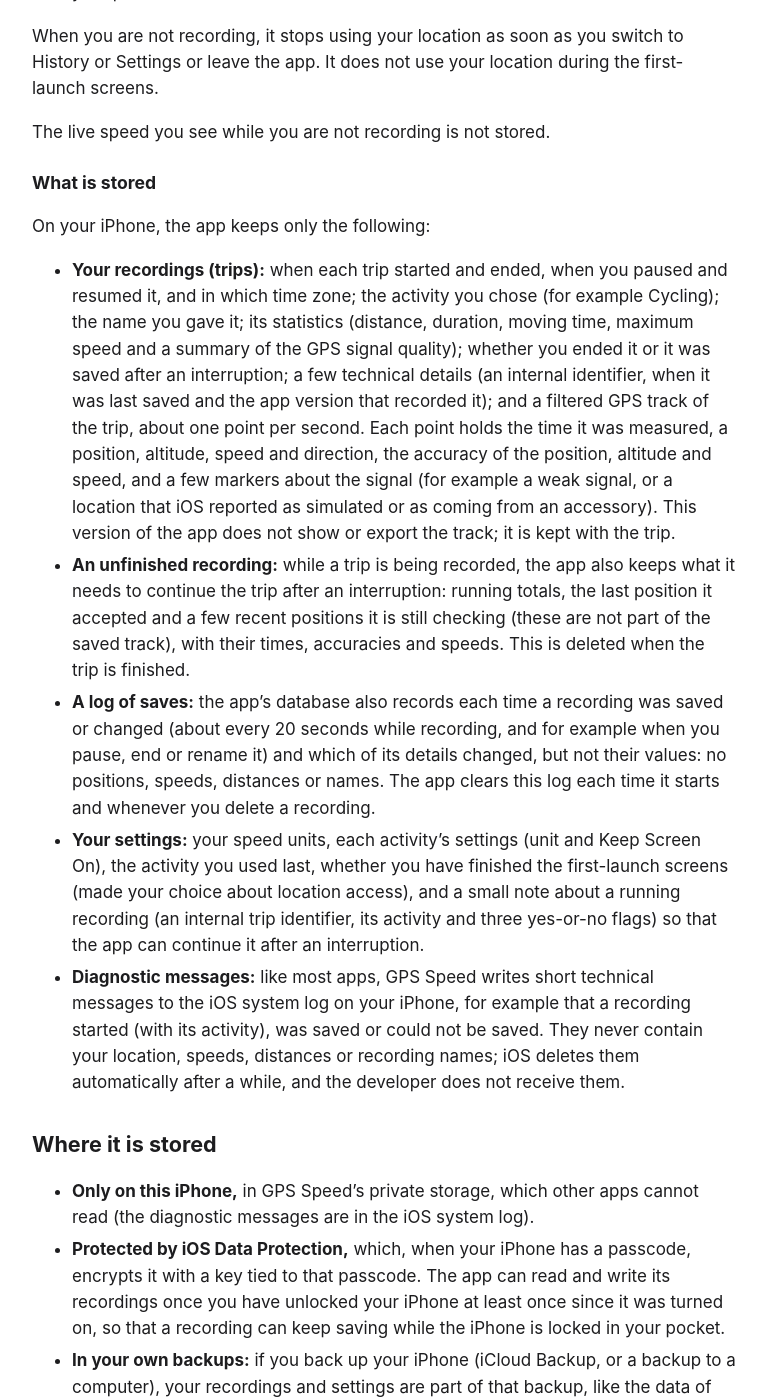
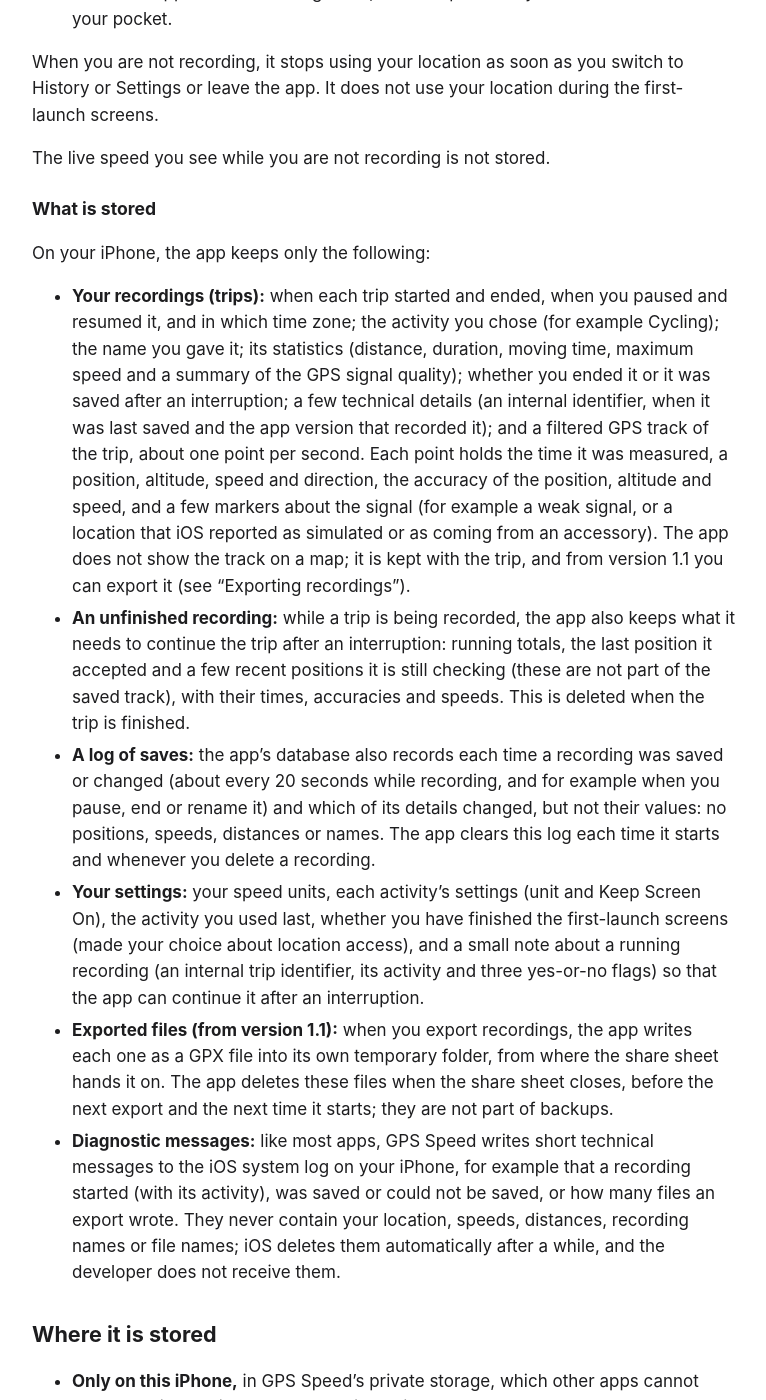
Before and after one commit to smartlevel-gmbh/gps-speed-site, a Jekyll site: the page built from privacy.md, in a window 1280 px wide and 1400 px high, scrolled down 1126 px. Shown: the whole window, without its empty margins (256-1022 px from the left). Built offline with Jekyll 4.4.1, drawn with Linux system fonts in a browser that asks for light colours; some of the changed text lies outside the part shown.

Commit message:
Privacy policy for GPS Speed 1.1 (GPX export), effective 15 October 2026
Co-Authored-By: Claude Opus 5.5 <noreply@anthropic.com>

```diff
--- a/privacy.md
+++ b/privacy.md
@@ -14,7 +14,8 @@ This policy covers the GPS Speed app for iPhone, including its Live Activity.
 - **GPS Speed collects no data.** The developer receives nothing from the app: no location, no trips, no settings,
   no usage statistics and no identifiers.
 - The app uses your location **only on your iPhone** to show your speed and to measure the trips you record.
-- Your recordings are **stored only on this iPhone and in your own backups, and never sent anywhere.**
+- Your recordings are **stored only on this iPhone and in your own backups.** From version 1.1 you can **export**
+  them as GPX files and share them yourself; otherwise they are never sent anywhere.
 - The app has **no account, no ads, no analytics, no tracking and no network connection**.
 - You can delete one recording at any time, all of them whenever no recording is in progress, or the app with all
   its data.
@@ -53,7 +54,8 @@ On your iPhone, the app keeps only the following:
   recorded it); and a filtered GPS track of the trip, about one point per second. Each point holds the time it was
   measured, a position, altitude, speed and direction, the accuracy of the position, altitude and speed, and a few
   markers about the signal (for example a weak signal, or a location that iOS reported as simulated or as coming
-  from an accessory). This version of the app does not show or export the track; it is kept with the trip.
+  from an accessory). The app does not show the track on a map; it is kept with the trip, and from version 1.1 you can
+  export it (see "Exporting recordings").
 - **An unfinished recording:** while a trip is being recorded, the app also keeps what it needs to continue the trip
   after an interruption: running totals, the last position it accepted and a few recent positions it is still
   checking (these are not part of the saved track), with their times, accuracies and speeds. This is deleted when
@@ -66,10 +68,13 @@ On your iPhone, the app keeps only the following:
   whether you have finished the first-launch screens (made your choice about location access), and a small note
   about a running recording (an internal trip identifier, its activity and three yes-or-no flags) so that the app
   can continue it after an interruption.
+- **Exported files (from version 1.1):** when you export recordings, the app writes each one as a GPX file into its
+  own temporary folder, from where the share sheet hands it on. The app deletes these files when the share sheet
+  closes, before the next export and the next time it starts; they are not part of backups.
 - **Diagnostic messages:** like most apps, GPS Speed writes short technical messages to the iOS system log on your
-  iPhone, for example that a recording started (with its activity), was saved or could not be saved. They never
-  contain your location, speeds, distances or recording names; iOS deletes them automatically after a while, and the
-  developer does not receive them.
+  iPhone, for example that a recording started (with its activity), was saved or could not be saved, or how many
+  files an export wrote. They never contain your location, speeds, distances, recording names or file names; iOS
+  deletes them automatically after a while, and the developer does not receive them.
 
 ## Where it is stored
 
@@ -85,15 +90,36 @@ On your iPhone, the app keeps only the following:
 
 ## What is sent where
 
-Nothing is sent to the developer or to anyone else, and the app makes no network requests. Only these leave the app:
+Nothing is sent to the developer, and the app makes no network requests. Only these leave the app:
 
 - **The Live Activity,** from Start to End: the app gives iOS your current speed, distance, recording time, activity
   and GPS or paused state (never your location), and iOS shows it on this iPhone and on your own devices, such as a
   paired Apple Watch or CarPlay (see "The Live Activity can be seen without unlocking").
 - **Your backups,** if you make them (see "Where it is stored").
+- **GPX files you export** (from version 1.1), only when you tap Export GPX File or Export: the app hands them to the
+  iOS share sheet, and they go only where you send them (see "Exporting recordings").
 - **Privacy Policy** (Settings › About), only when you tap it, opens this page in your web browser. Your browser then
   loads it like any other website, and that website's own practices apply to the visit.
 - **Open Settings** and **Open iOS Settings**, only when you tap them, open GPS Speed's page in the Settings app.
+
+## Exporting recordings (from version 1.1)
+
+You can export a recording as a GPX file, a common format for GPS tracks: from the recording's details (Export GPX
+File), by touching and holding it in History, or several at once with Select in History (one file per recording).
+The app then opens the iOS share sheet, where you choose what happens with the files: for example save them in the
+Files app, send them by AirDrop, Mail or Messages, or open them in another app. Nothing is exported or shared unless
+you do this, and the developer receives nothing.
+
+- **What a file contains:** the whole route of the recording, including where it starts and ends: the positions
+  measured with an accuracy of 25 m or better, each with its time, height, and the speed and direction your iPhone
+  measured; the recording's name; its activity as an English word (for example "cycling"); its start time; and "GPS
+  Speed" with the app's version. It does not contain the accuracy of the positions, the app's internal identifiers,
+  the time zone, your device, the statistics or your settings. The file name has the recording's start date and time
+  and its name or activity.
+- **Once you share a file,** it is outside the app: the place or person you send it to, and any app that opens it,
+  handle it under their own terms and practices. A file can reveal where you were, including where a recording
+  starts and ends, for example near your home. Deleting the recording in GPS Speed does not delete files you have
+  saved or sent.
 
 **Apple:** Apple handles the App Store download of the app. If you choose to share analytics with app developers
 (Settings › Privacy & Security › Analytics & Improvements), Apple may give the developer crash reports and usage
@@ -151,6 +177,9 @@ Your recordings stay on your iPhone until you delete them. Deleting cannot be un
 - **Everything:** delete the app (touch and hold its icon › Remove App › Delete App). This removes all its
   recordings and settings from this iPhone. "Offload App" keeps the data.
 
+Exported GPX files that you saved or sent elsewhere stay there; delete them where you keep them. The app's own
+temporary copies are deleted as described under "What is stored".
+
 Copies in backups made before you deleted something stay in those backups until they are replaced or deleted.
 Technically, deleted data can remain in unused parts of the app's database file until that space is reused; it stays
 protected by iOS and is removed together with the app. Deleting a recording also clears the log of saves (see "What
@@ -161,8 +190,9 @@ is stored").
 The developer receives no data from the app, so there is nothing to request, correct or delete about your use of it.
 All data the app keeps in its own storage is on your iPhone (and in your own backups) and under your control: you can
 see your recordings, their statistics and your settings in the app, delete them as described above, and turn off
-location access or Live Activities at any time. This version has no export, and it does not show the positions it
-stores (the GPS track of each recording, and the few positions kept to continue an unfinished one), the pause and
+location access or Live Activities at any time. From version 1.1 you can export your recordings as GPX files (see
+"Exporting recordings"); version 1.0 has no export. The app does not show the positions it stores (the GPS track of
+each recording, and the few positions kept to continue an unfinished one) other than in exported files, the pause and
 resume times, a recording's technical details or the log of saves. The diagnostic messages are not part of this:
 they are in the iOS system log, the app does not show them, and deleting recordings or the app does not remove them;
 iOS deletes them automatically after a while.
```
Also changed, not shown: other parts of privacy.md (+1 -1 lines).
